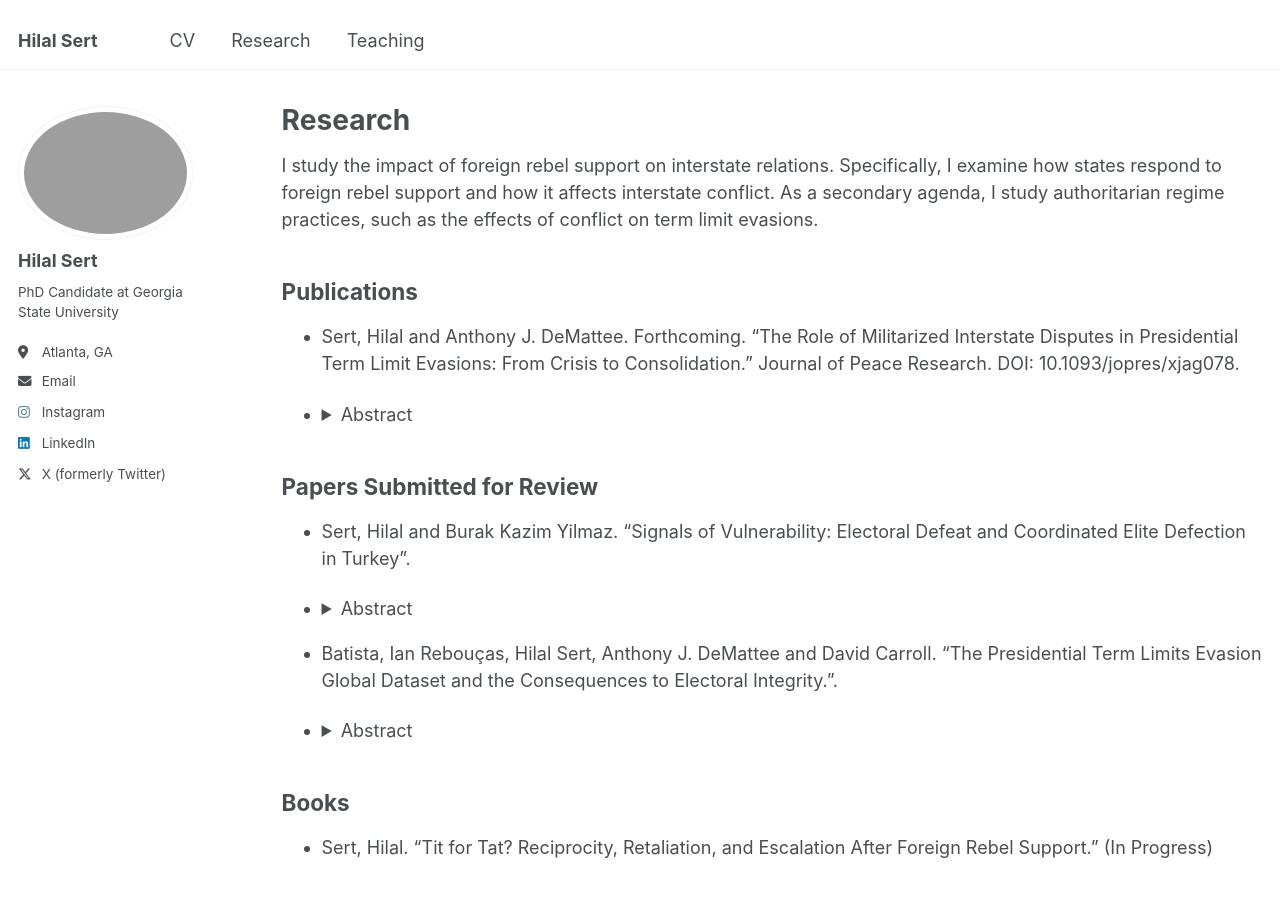
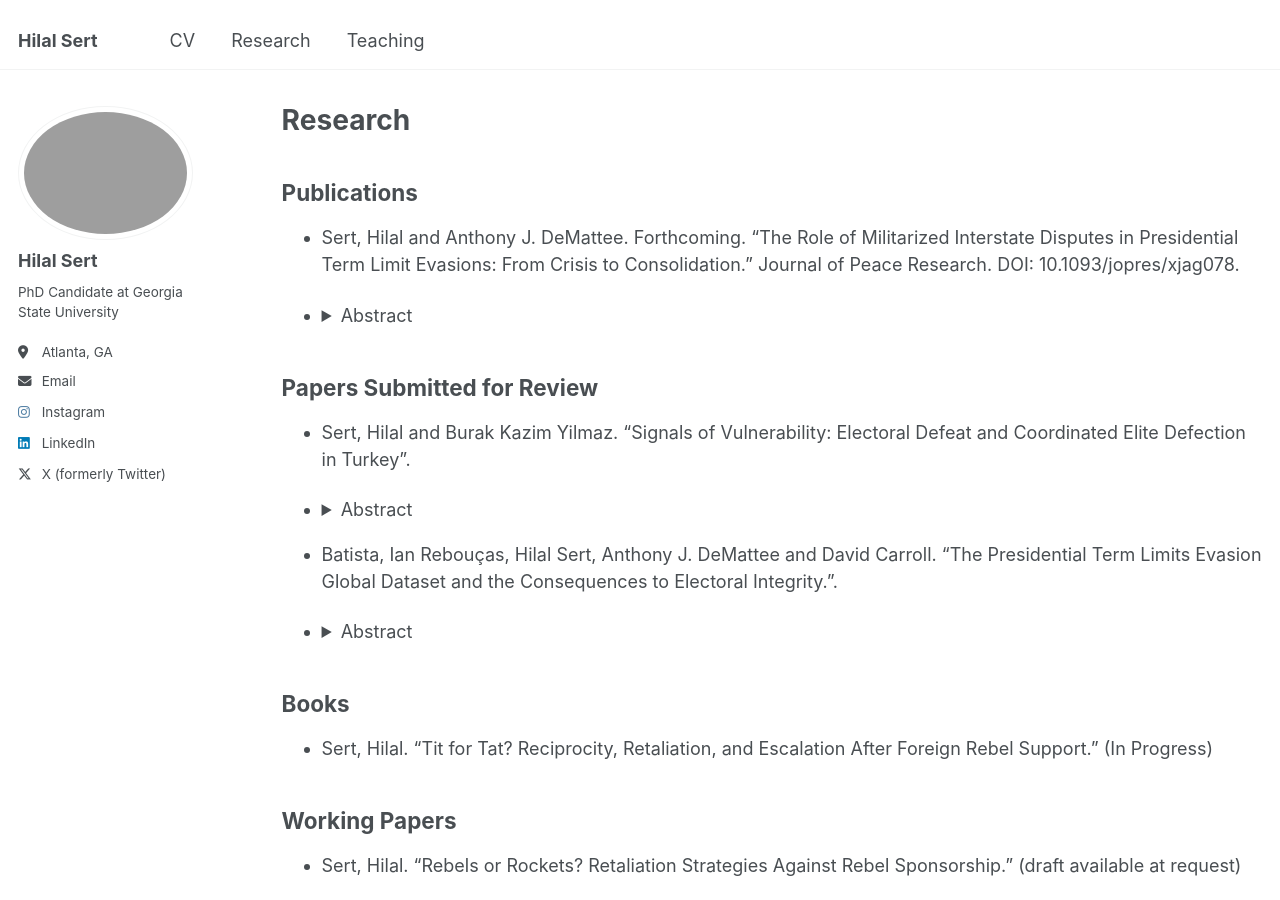
Before and after one commit to serthilal/serthilal.github.io, a Jekyll site: the page built from _pages/research.md, in a window 1280 px wide and 900 px high. Built offline with Jekyll 4.4.1, drawn with Linux system fonts in a browser that asks for light colours.

Commit message:
Update research.md

```diff
--- a/_pages/research.md
+++ b/_pages/research.md
@@ -5,8 +5,6 @@ permalink: /research/
 author_profile: true
 ---
 
-
-I study the impact of foreign rebel support on interstate relations. Specifically, I examine how states respond to foreign rebel support and how it affects interstate conflict. As a secondary agenda, I study authoritarian regime practices, such as the effects of conflict on term limit evasions.
 
 ## Publications
 
```
